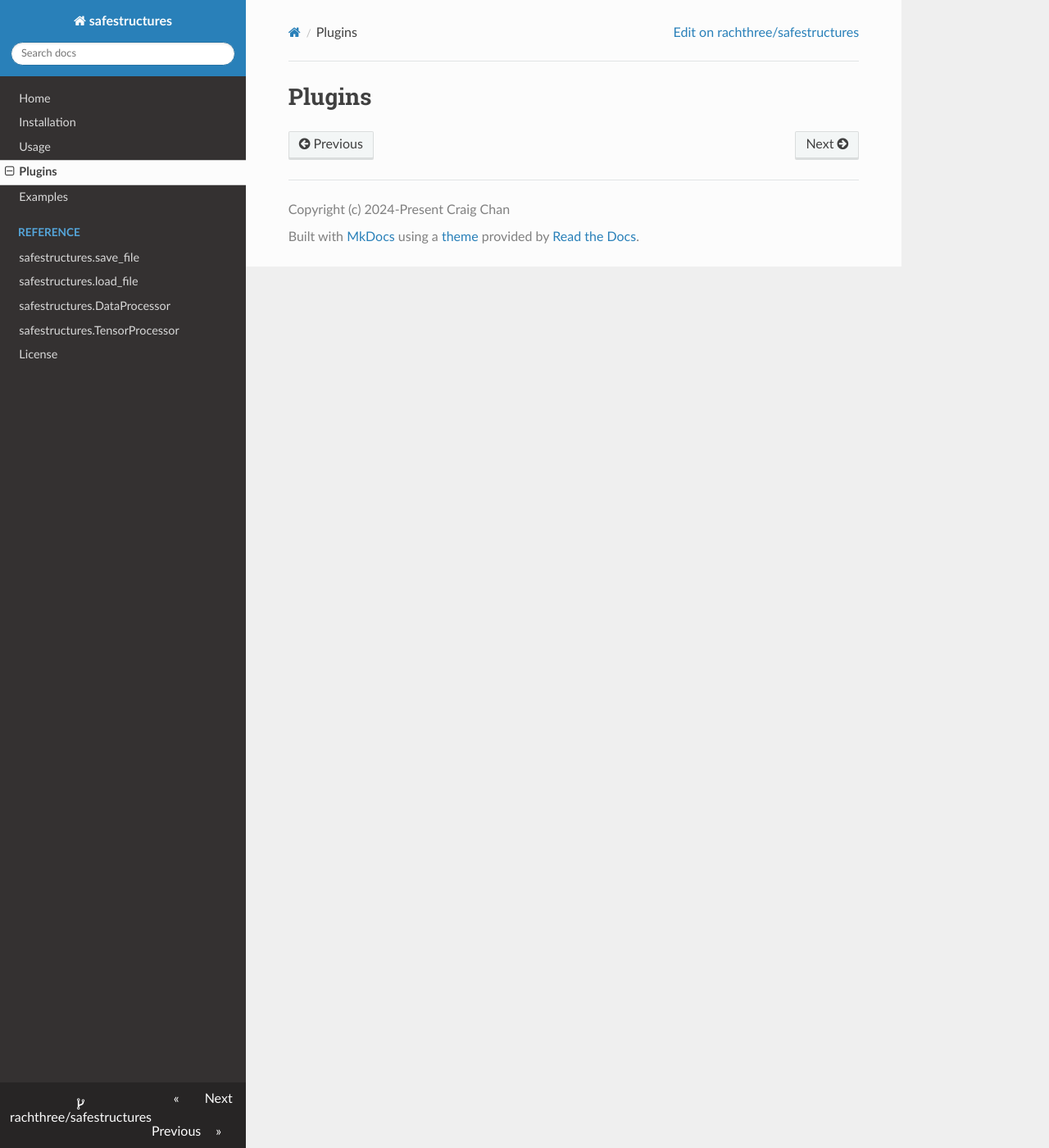
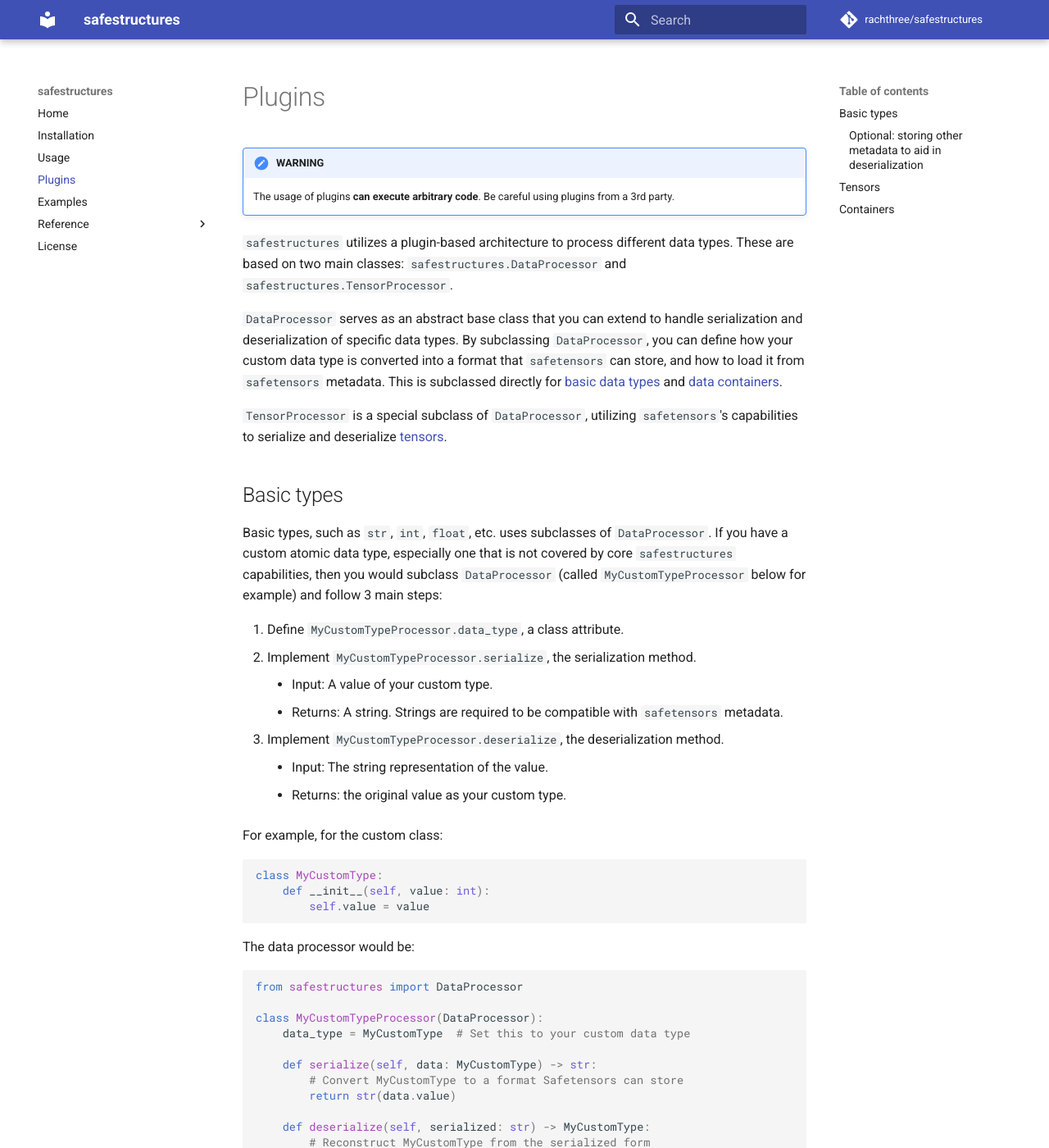
Before and after one commit to rachthree/safestructures, an MkDocs documentation site: the page built from docs/plugins_guide.md, in a window 1280 px wide and 1400 px high. Shown: the whole window at 82% size. Built offline with MkDocs 1.6.1 and Material for MkDocs 9.7.7, drawn with Linux system fonts in a browser that asks for light colours; nearby versions of some CDN libraries; comment, search, counter and statistics services are not loaded; some of the changed text lies outside the part shown.

Commit message:
Use mkdocs-material, add more docs

````diff
--- a/docs/plugins_guide.md
+++ b/docs/plugins_guide.md
@@ -1 +1,75 @@
 # Plugins
+
+!!! note "WARNING"
+    The usage of plugins **can execute arbitrary code**. Be careful using plugins from a 3rd party.
+
+`safestructures` utilizes a plugin-based architecture to process different data types.
+These are based on two main classes: `safestructures.DataProcessor` and `safestructures.TensorProcessor`.
+
+`DataProcessor` serves as an abstract base class that you can extend to handle serialization and deserialization of specific data types. By subclassing `DataProcessor`, you can define how your custom data type is converted into a format that `safetensors` can store, and how to load it from `safetensors` metadata. This is subclassed directly for [basic data types](#basic-types) and [data containers](#containers).
+
+`TensorProcessor` is a special subclass of `DataProcessor`, utilizing `safetensors`'s capabilities to serialize and deserialize [tensors](#tensors).
+
+## Basic types
+Basic types, such as `str`, `int`, `float`, etc. uses subclasses of `DataProcessor`.
+If you have a custom atomic data type, especially one that is not covered by core `safestructures` capabilities,
+then you would subclass `DataProcessor` (called `MyCustomTypeProcessor` below for example) and follow 3 main steps:
+
+1. Define `MyCustomTypeProcessor.data_type`, a class attribute.
+2. Implement `MyCustomTypeProcessor.serialize`, the serialization method.
+    * Input: A value of your custom type.
+    * Returns: A string. Strings are required to be compatible with `safetensors` metadata.
+3. Implement `MyCustomTypeProcessor.deserialize`, the deserialization method.
+    * Input: The string representation of the value.
+    * Returns: the original value as your custom type.
+
+For example, for the custom class:
+```python
+class MyCustomType:
+    def __init__(self, value: int):
+        self.value = value
+```
+
+The data processor would be:
+```python
+from safestructures import DataProcessor
+
+class MyCustomTypeProcessor(DataProcessor):
+    data_type = MyCustomType  # Set this to your custom data type
+
+    def serialize(self, data: MyCustomType) -> str:
+        # Convert MyCustomType to a format Safetensors can store
+        return str(data.value)
+
+    def deserialize(self, serialized: str) -> MyCustomType:
+        # Reconstruct MyCustomType from the serialized form
+        return MyCustomType(int(serialized))
+```
+
+You can then serialize your object or a data container with your object by using the `plugins` keyword argument with `save_file` and `load_file`:
+
+```python
+from safestructures import save_file, load_file
+
+list_obj = [MyCustomType(42), MyCustomType(88)]
+file_path = "my_custom_objs.safestructures"
+
+save_file(list_obj, file_path, plugins=[MyCustomTypeProcessor])
+
+loaded_obj = load_file(file_path, plugins=[MyCustomTypeProcessor])
+```
+
+However, if the custom object you want to serialize is a container or even a nested container that would house atomic data types,
+then see the [Containers section](#containers).
+
+### Optional: storing other metadata to aid in deserialization
+It may be helpful to store other data that cannot be captured in a single string representation by `DataProcessor.serialize`, but would be needed to properly deserialize your custom data type.
+`DataProcessor.serialize_extra` helps with this by giving the option to provide extra metadata.
+
+It accepts the value you want to serialize, and your implementation would need to return a dictionary of only string types
+to be used as keyword arguments for `MyCustomTypeProcessor.deserialize`.
+Note that `MyCustomTypeProcessor.deserialize` would need to accept these keyword arguments.
+
+## Tensors
+
+## Containers
--- a/mkdocs.yaml
+++ b/mkdocs.yaml
@@ -9,12 +9,15 @@
 copyright: Copyright (c) 2024-Present Craig Chan
 
 theme:
-  name: readthedocs
+  name: material
 
 
 markdown_extensions:
+  - admonition
   - pymdownx.highlight:
       anchor_linenums: true
+      pygments_lang_class: true
+  - pymdownx.inlinehilite
   - pymdownx.superfences
   - pymdownx.snippets:
       check_paths: true
--- a/pyproject.toml
+++ b/pyproject.toml
@@ -45,7 +45,7 @@
     "transformers",
 ]
 docs = [
-  "mkdocs",
+  "mkdocs-material",
   "mkdocs-git-revision-date-localized-plugin",
   "mkdocstrings[python]",
   "pymdown-extensions",
````
Also changed, not shown: docs/home.md (+11 -1 lines), docs/usage.md (+52 -0 lines).
